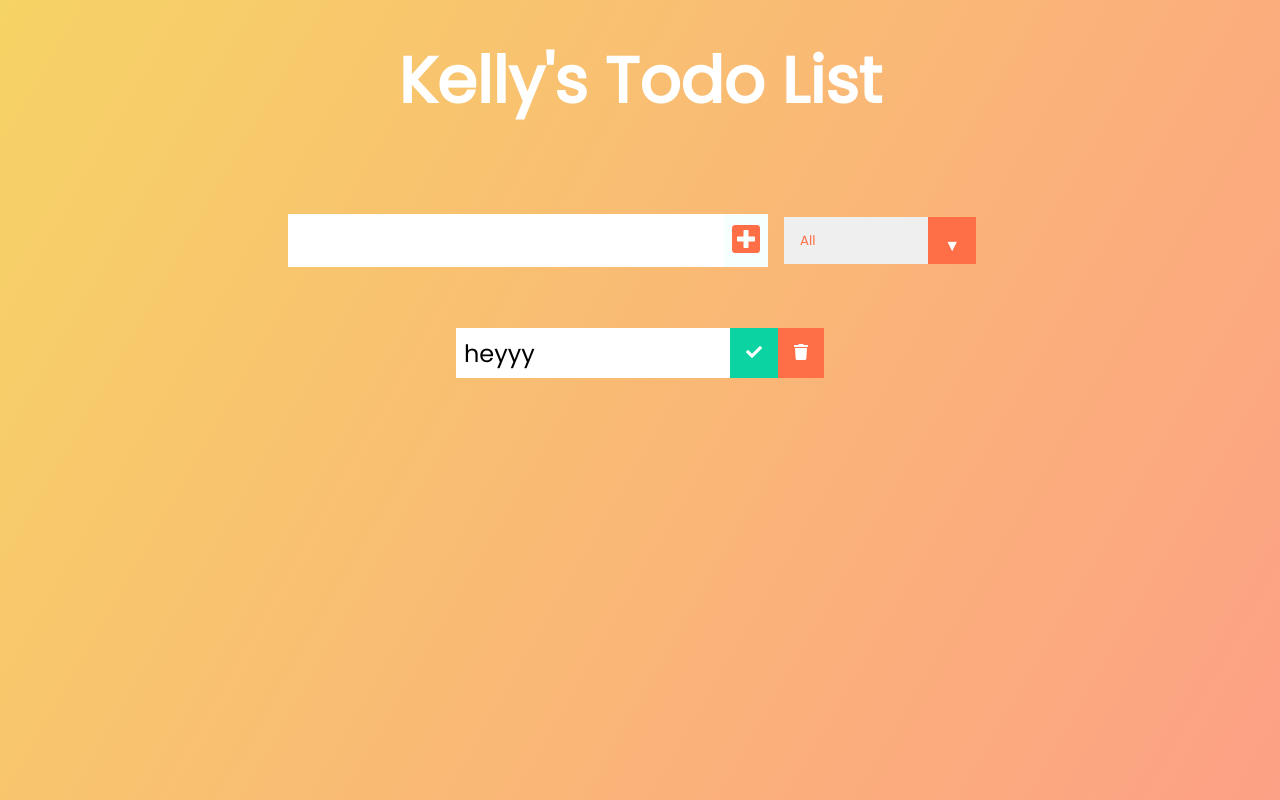
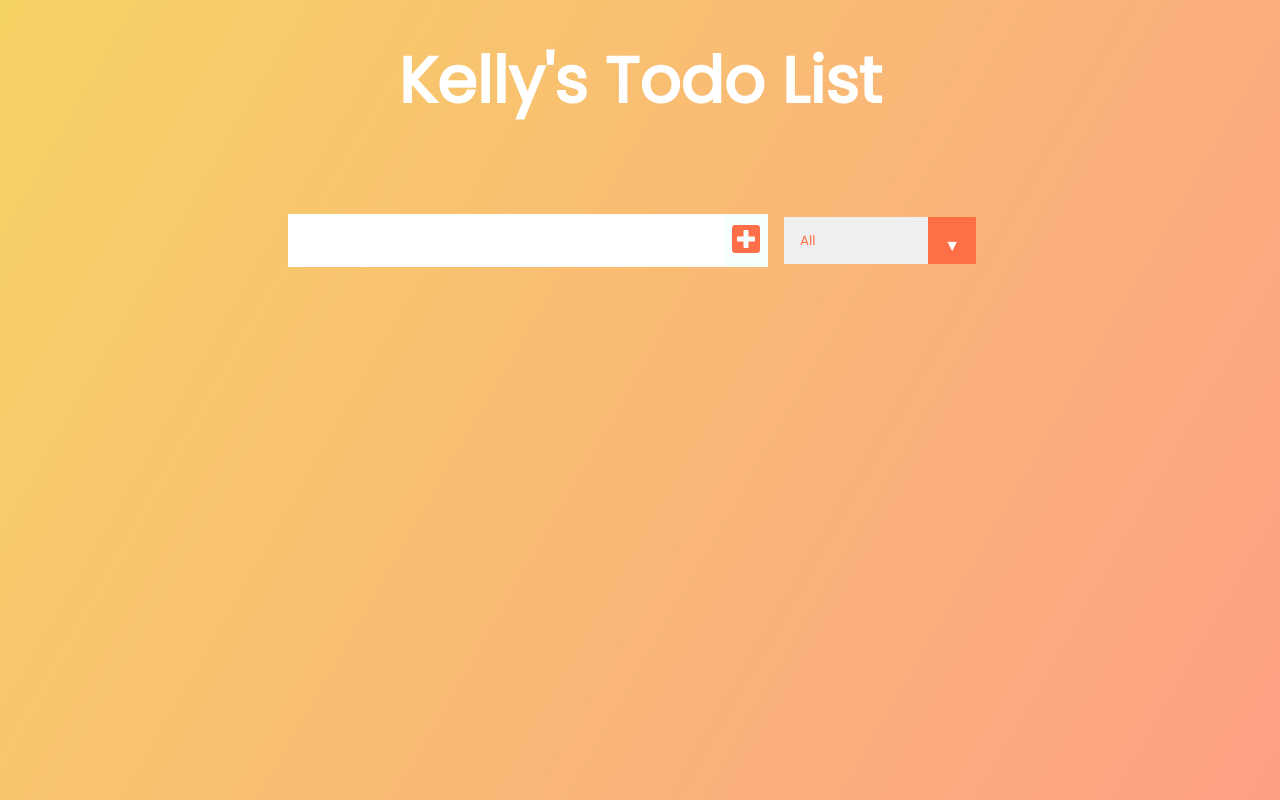
Before and after one commit to KellyAtmore/todo-list, a React (Create React App) app: page / in a window 1280 px wide. Built offline with nearby package versions, Linux system fonts and the light colour scheme.

Commit message:
map out each todo

```diff
--- a/src/App.js
+++ b/src/App.js
@@ -17,7 +17,7 @@ function App() {
         setTodos={setTodos}
         setInputText={setInputText}
       />
-      <TodoList />
+      <TodoList todos={todos} />
     </div>
   );
 }
--- a/src/components/Todo.js
+++ b/src/components/Todo.js
@@ -1,7 +1,7 @@
-const Todo = () => {
+const Todo = ({ text }) => {
   return (
     <div className="todo">
-      <li className="todo-item">heyyy</li>
+      <li className="todo-item">{text}</li>
       <button className="complete-btn">
         <i className="fas fa-check"></i>
       </button>
--- a/src/components/TodoList.js
+++ b/src/components/TodoList.js
@@ -1,11 +1,13 @@
 import React from "react";
 import Todo from "./Todo";
 
-const TodoList = () => {
+const TodoList = ({ todos }) => {
   return (
     <div className="todo-container">
       <ul className="todo-list">
-        <Todo />
+        {todos.map((todo) => (
+          <Todo text={todo.text} />
+        ))}
       </ul>
     </div>
   );
```
